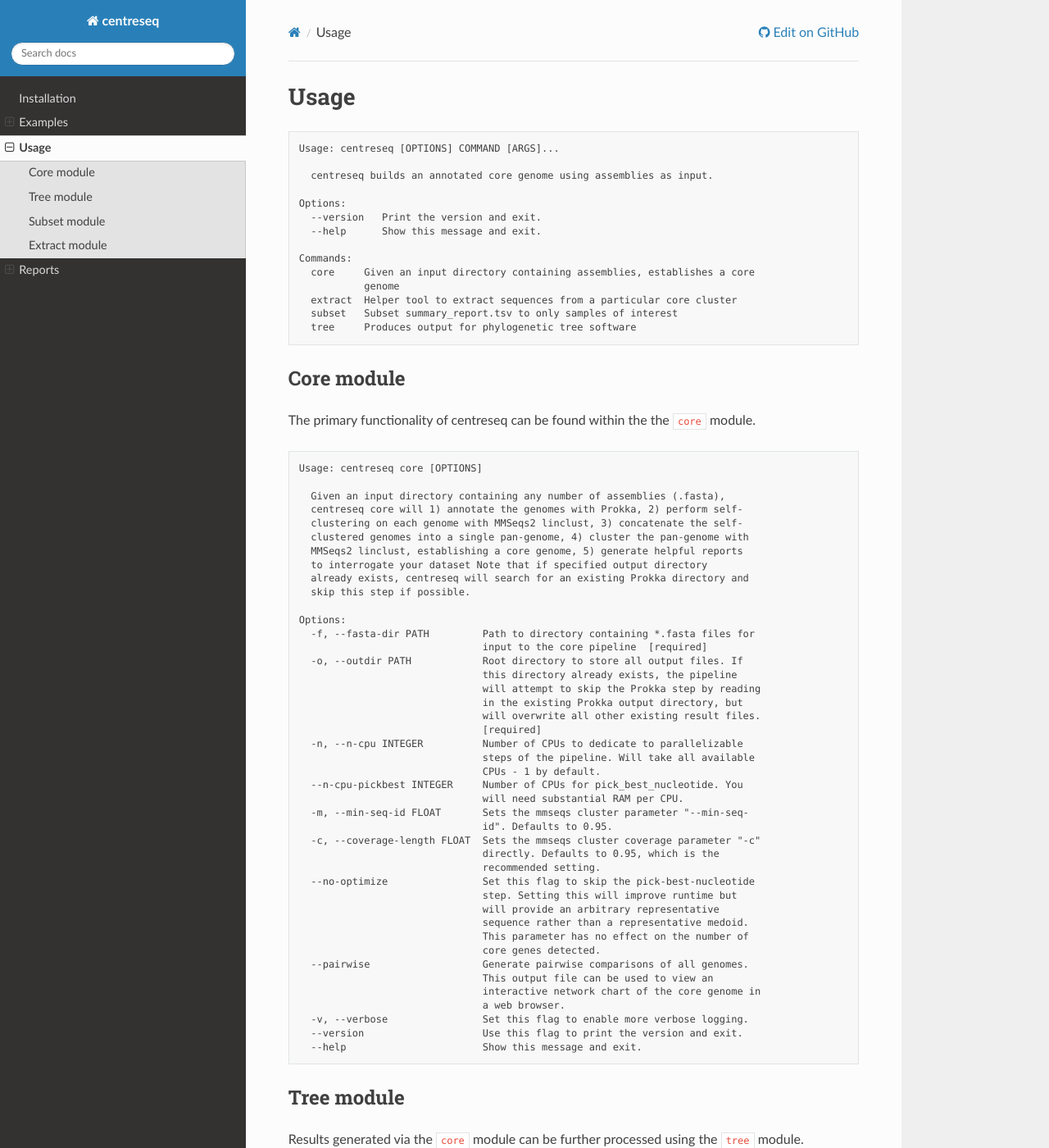
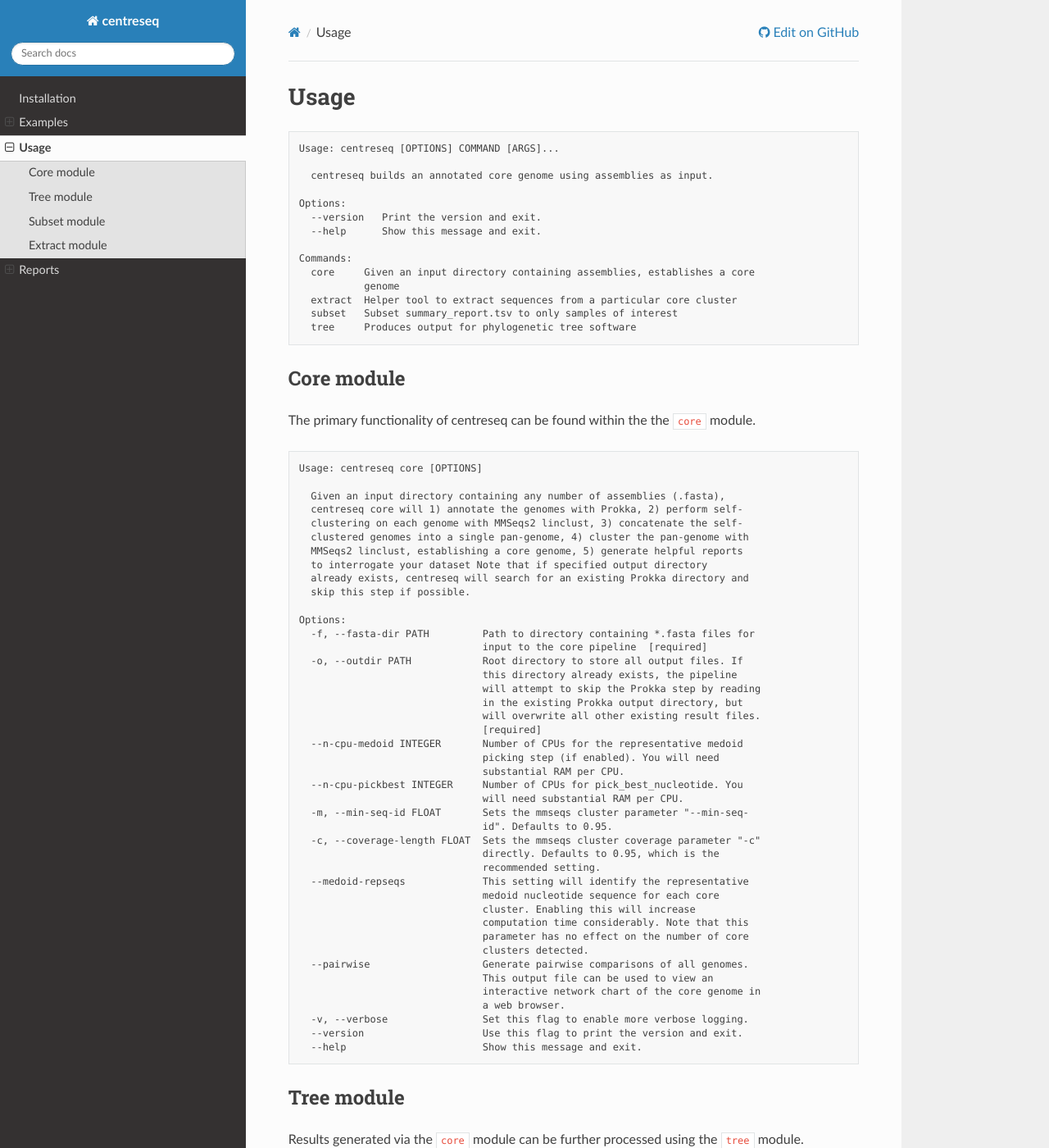
Before and after one commit to BFSSI-Bioinformatics-Lab/centreseq, a Sphinx documentation site: the page built from docs/usage.rst, in a window 1280 px wide and 1400 px high. Shown: the whole window at 82% size. Built offline with Sphinx 7.4.7 and the Read the Docs theme 2.0.0, drawn with Linux system fonts in a browser that asks for light colours.

Commit message:
Change text to accommodate new name for pickbestnucleotide step

```diff
--- a/docs/usage.rst
+++ b/docs/usage.rst
@@ -46,9 +46,9 @@
                                    in the existing Prokka output directory, but
                                    will overwrite all other existing result files.
                                    [required]
-      -n, --n-cpu INTEGER          Number of CPUs to dedicate to parallelizable
-                                   steps of the pipeline. Will take all available
-                                   CPUs - 1 by default.
+      --n-cpu-medoid INTEGER       Number of CPUs for the representative medoid
+                                   picking step (if enabled). You will need
+                                   substantial RAM per CPU.
       --n-cpu-pickbest INTEGER     Number of CPUs for pick_best_nucleotide. You
                                    will need substantial RAM per CPU.
       -m, --min-seq-id FLOAT       Sets the mmseqs cluster parameter "--min-seq-
@@ -56,12 +56,12 @@
       -c, --coverage-length FLOAT  Sets the mmseqs cluster coverage parameter "-c"
                                    directly. Defaults to 0.95, which is the
                                    recommended setting.
-      --no-optimize                Set this flag to skip the pick-best-nucleotide
-                                   step. Setting this will improve runtime but
-                                   will provide an arbitrary representative
-                                   sequence rather than a representative medoid.
-                                   This parameter has no effect on the number of
-                                   core genes detected.
+      --medoid-repseqs             This setting will identify the representative
+                                   medoid nucleotide sequence for each core
+                                   cluster. Enabling this will increase
+                                   computation time considerably. Note that this
+                                   parameter has no effect on the number of core
+                                   clusters detected.
       --pairwise                   Generate pairwise comparisons of all genomes.
                                    This output file can be used to view an
                                    interactive network chart of the core genome in
```
